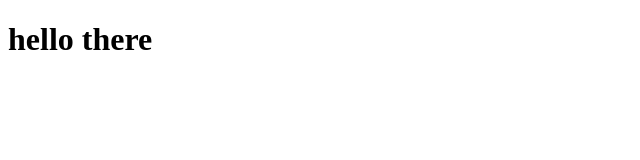
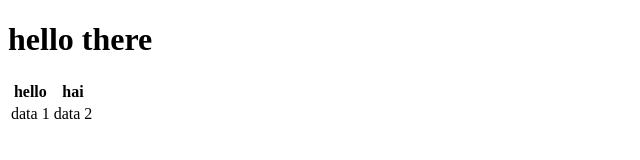
Before and after one commit to coding-KID/test, a plain HTML site: page index.html in a window 1280 px wide. Shown: the whole page, without its empty margins (0-640 px from the left). Drawn offline with Linux system fonts and the light colour scheme.

Commit message:
new files added form.html

```diff
--- a/index.html
+++ b/index.html
@@ -2,9 +2,21 @@
 <html lang="en" dir="ltr">
   <head>
     <meta charset="utf-8">
+    <meta >
     <title>sample</title>
   </head>
   <body>
   <h1>hello there</h1>
+  <table>
+  	<tr>
+  		<th>hello</th>
+  		<th>hai</th>
+
+  	</tr>
+  	<tr>
+  		<td>data 1</td>
+  		<td>data 2</td>
+  	</tr>
+  </table>
   </body>
 </html>
```
